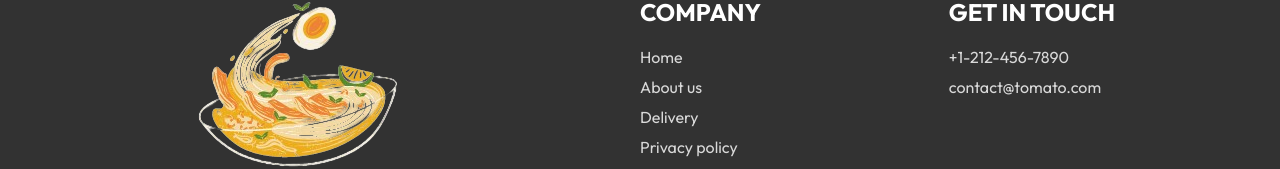
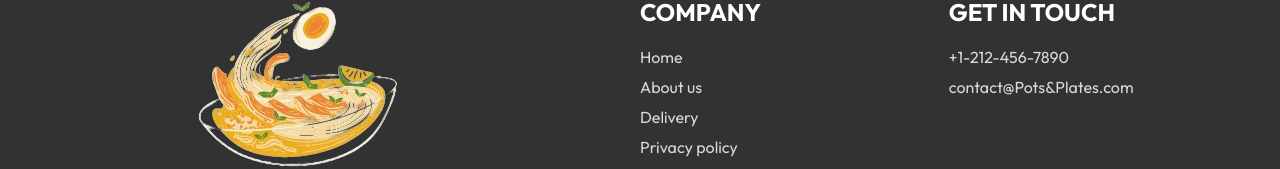
Before and after one commit to samarthjoshi2512/Smart-Meal-Ordering, a React (Vite) app in the folder frontend/: page /verify in a window 1280 px wide. Shown: the part 711-880 px from the top of the page. Built offline with nearby package versions, Linux system fonts and the light colour scheme; no server answers.

Commit message:
Update Footer.jsx

```diff
--- a/frontend/src/components/Footer/Footer.jsx
+++ b/frontend/src/components/Footer/Footer.jsx
@@ -28,7 +28,7 @@ const Footer = () => {
             <h2>GET IN TOUCH</h2>
             <ul>
                 <li>+1-212-456-7890</li>
-                <li>contact@tomato.com</li>
+                <li>contact@Pots&Plates.com</li>
             </ul>
         </div>
       </div>
```
